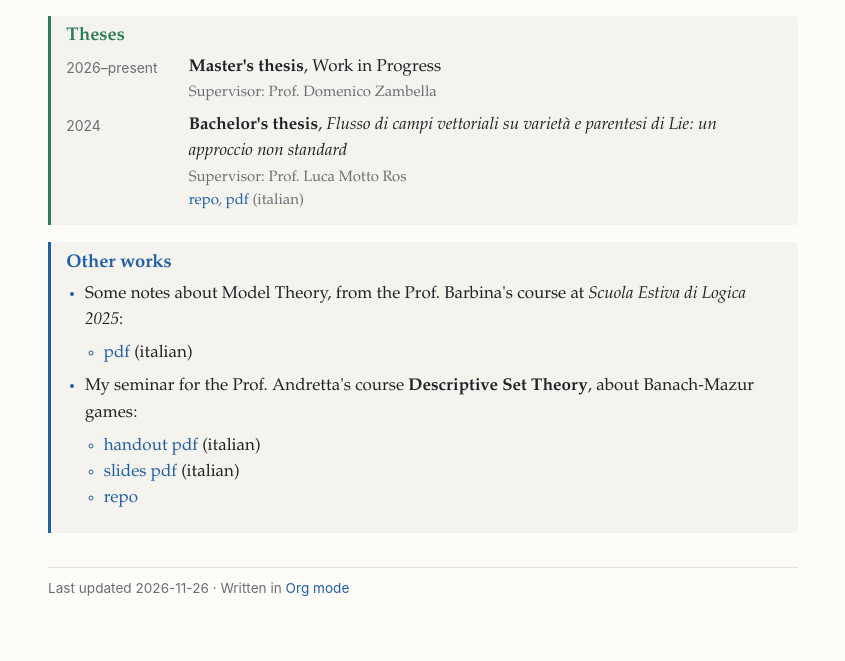
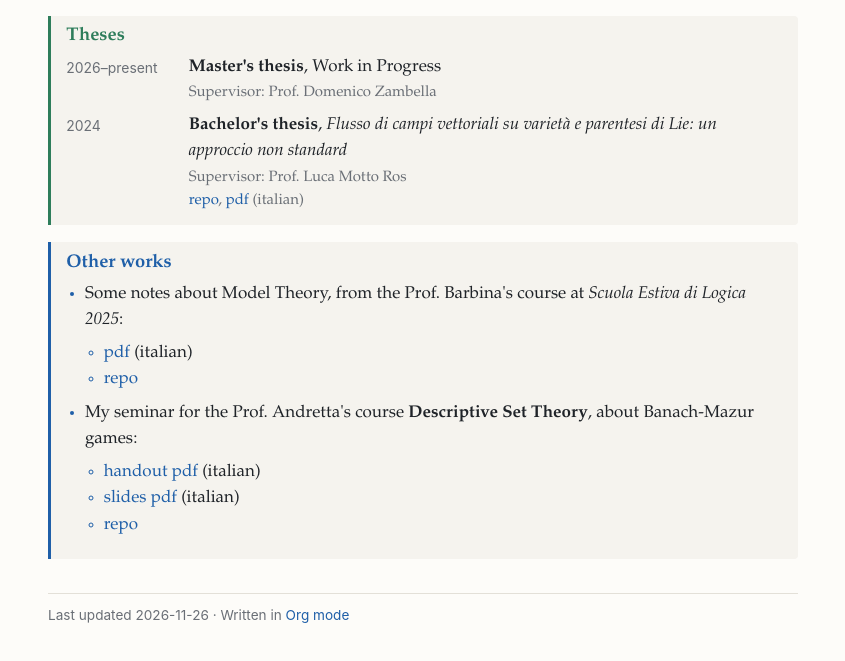
Before and after one commit to pecciolidavide/pecciolidavide.github.io, a plain HTML site: page _build/portfolio.html in a window 1280 px wide. Shown: the part 131-792 px from the top of the page, without its empty margins (217-1062 px from the left). Drawn offline with Linux system fonts and the light colour scheme.

Commit message:
added repo

```diff
--- a/_build/portfolio.html
+++ b/_build/portfolio.html
@@ -47,6 +47,7 @@
 <li>Some notes about Model Theory, from the Prof. Barbina's course at <i>Scuola Estiva di Logica 2025</i>:
 <ul class="org-ul">
 <li><a href="files/tdm.pdf">pdf</a> (italian)</li>
+<li><a href="https://github.com/pecciolidavide/SEL2025-Notes">repo</a></li>
 </ul></li>
 <li>My seminar for the Prof. Andretta's course <b>Descriptive Set Theory</b>, about Banach-Mazur games:
 <ul class="org-ul">
```
Also changed, not shown: 1 other file.
